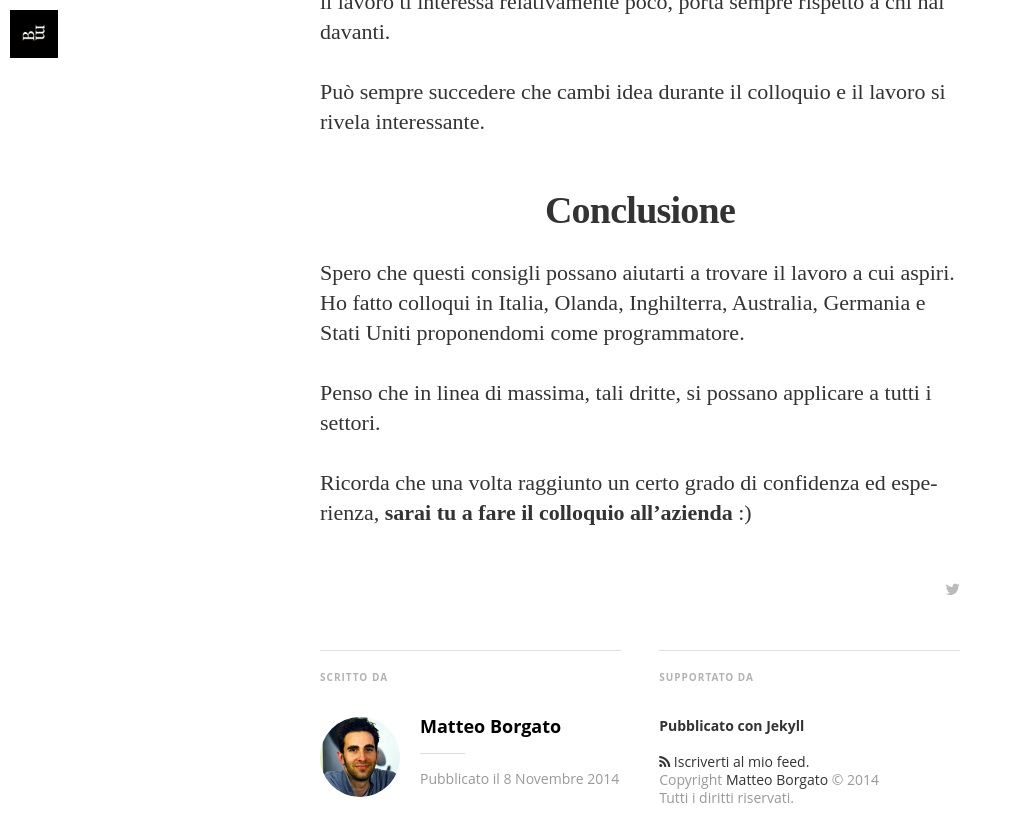
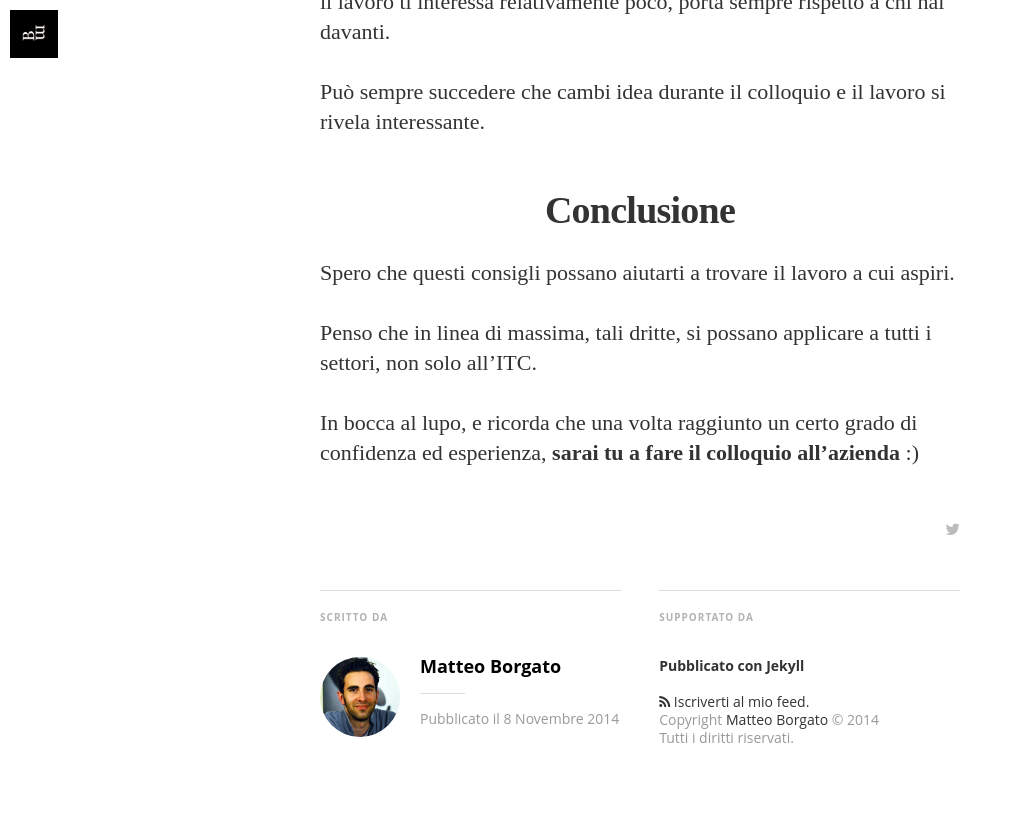
Before and after one commit to borgateo/blog, a Jekyll site: the page built from _posts/2014-11-08-il-colloquio-di-lavoro.markdown, in a window 1280 px wide and 900 px high, scrolled down 6585 px, cut to the strip 0-834 px from the top of the window. Shown: the whole strip, without its empty margins (0-1012 px from the left). Built offline with Jekyll 4.4.1, drawn with Linux system fonts in a browser that asks for light colours; nearby versions of some CDN libraries; some web fonts are replaced; Markdown is read by kramdown in place of the engine named in the settings; some of the changed text lies outside the part shown.

Commit message:
add some lines on last post

```diff
--- a/_posts/2014-11-08-il-colloquio-di-lavoro.markdown
+++ b/_posts/2014-11-08-il-colloquio-di-lavoro.markdown
@@ -96,7 +96,7 @@ La stessa regola vale per i programmatori: il codice scritto è l'unico modo per
 Cerca quindi di curare un account in [GitHub], [Stack Overflow], [Codepen], ecc.
 Crea e partecipa a progetti, librerie, framework. Pubblica un portfolio con i lavori che hai fatto, partecipa ad eventi, magari come speaker, scrivi in un blog, registra [screencast], mostra al Mondo cosa sai fare.
 
-Credi nell'open source, ma non lavorare __mai gratuitamente__ per arricchire il tuo portfolio o farti notare. È controproducente per te e per gli altri programmatori.
+Credi nell'open source, ma non lavorare __mai gratuitamente__ per arricchire il tuo portfolio o farti notare. È controproducente per te e per gli altri programmatori: comunichi che non vali niente.
 
 
 #### Dress code
@@ -118,11 +118,11 @@ Può sempre succedere che cambi idea durante il colloquio e il lavoro si rivela
 #### Conclusione
 
 Spero che questi consigli possano aiutarti a trovare il lavoro a cui aspiri.
-Ho fatto colloqui in Italia, Olanda, Inghilterra, Australia, Germania e Stati Uniti proponendomi come programmatore.
 
-Penso che in linea di massima, tali dritte, si possano applicare a tutti i settori.
+Penso che in linea di massima, tali dritte, si possano applicare a tutti i settori, non solo all'ITC.
 
-Ricorda che una volta raggiunto un certo grado di confidenza ed esperienza, **sarai tu a fare il colloquio all’azienda** :)
+In bocca al lupo, e ricorda che una volta raggiunto un certo grado di confidenza ed esperienza, **sarai tu a fare il colloquio all’azienda** :)
+
 
 
 [pair programming]: http://it.wikipedia.org/wiki/Pair_programming
```
Also changed, not shown: 1 other file.
